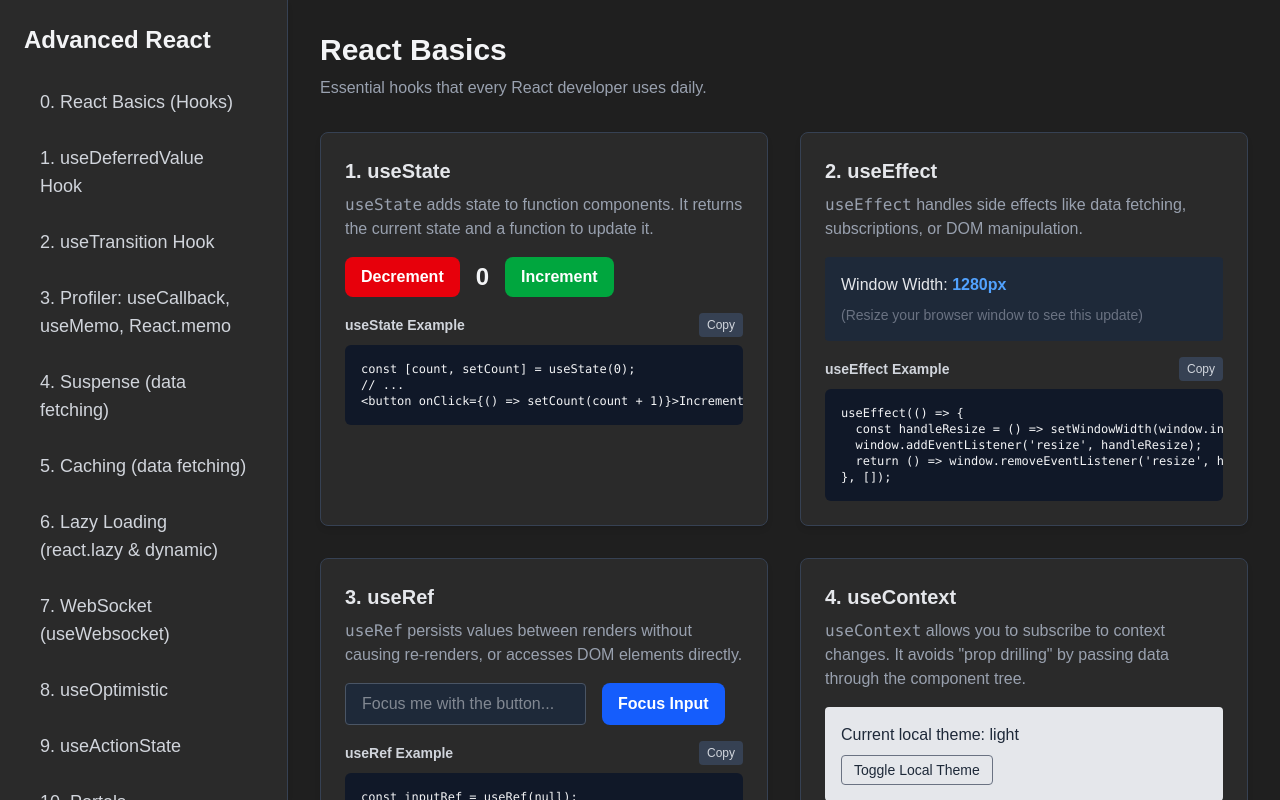
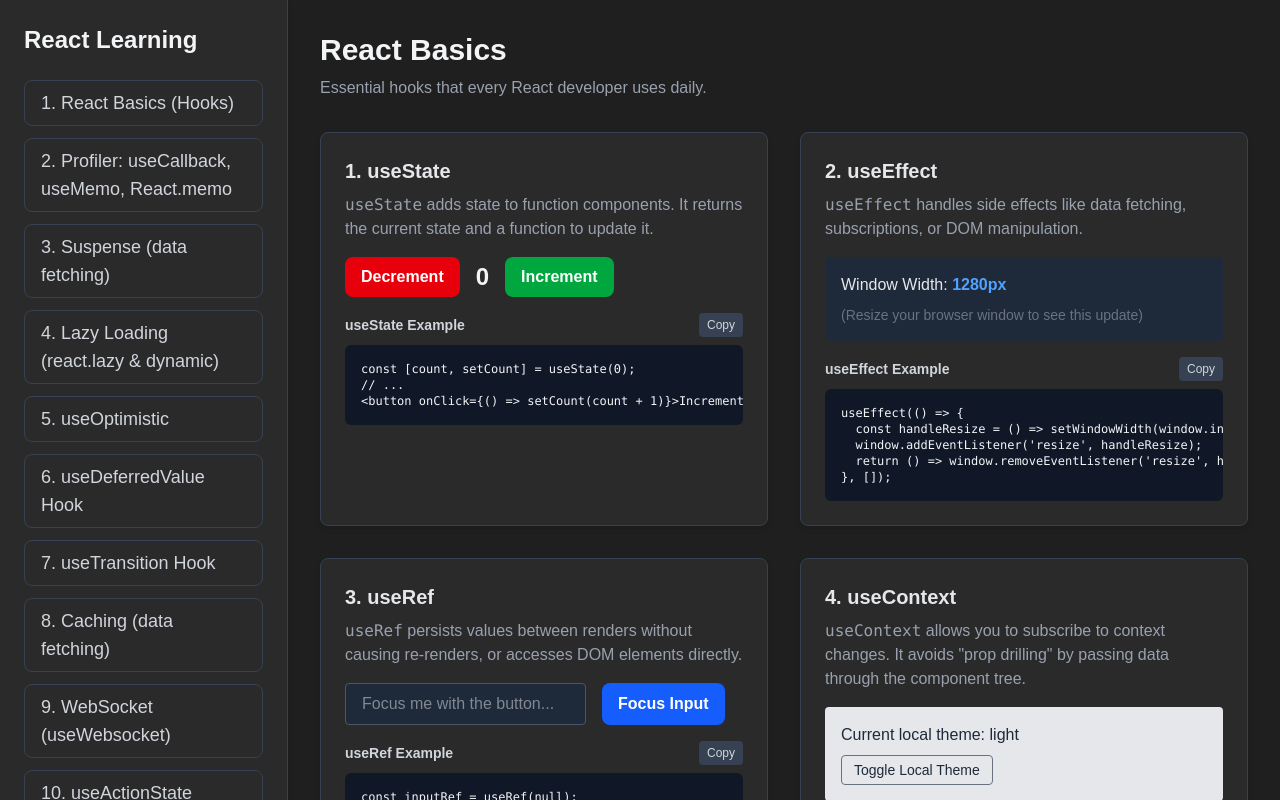
Before and after one commit to JovanJJ/react-advanced, a Next.js app: page /react-basics in a window 1280 px wide. Shown: the top 800 px of the page. Built offline with nearby package versions, Linux system fonts and the light colour scheme.

Commit message:
Create useActionState page

```diff
--- a/app/layout.jsx
+++ b/app/layout.jsx
@@ -28,72 +28,74 @@
       <body
         suppressHydrationWarning
         className={`${geistSans.variable} ${geistMono.variable} antialiased`}>
-
-        <div className="flex h-screen bg-[#1F1F1F] text-gray-100">
-          <aside className="w-72 flex-shrink-0 bg-[#2A2A2A] p-6 shadow-md border-r border-gray-700">
+        <div className="flex h-full bg-[#1F1F1F] text-gray-100">
+          <aside className="w-72 flex-shrink-0 bg-[#2A2A2A] p-6 shadow-md border-r border-gray-700 ">
             <h1 className="mb-6 text-2xl font-bold text-gray-100">
-              Advanced React
+              React Learning
             </h1>
-            <nav>
+            <nav className=" overflow-y-auto">
               <ul className="space-y-3">
                 <li>
-                  <Link href="/react-basics" className="block rounded-lg px-4 py-2 text-lg text-gray-300 transition-colors hover:bg-[#333333] hover:text-white">
-                    0. React Basics (Hooks)
+                  <Link href="/react-basics" className="border border-gray-700 block rounded-lg px-4 py-2 text-lg text-gray-300 transition-colors hover:bg-[#333333] hover:text-white">
+                    1. React Basics (Hooks)
                   </Link>
                 </li>
                 <li>
-                  <Link href="/deferred" className="block rounded-lg px-4 py-2 text-lg text-gray-300 transition-colors hover:bg-[#333333] hover:text-white">
-                    1. useDeferredValue Hook
+                  <Link href="/profiler" className="border border-gray-700 block rounded-lg px-4 py-2 text-lg text-gray-300 transition-colors hover:bg-[#333333] hover:text-white">
+                    2. Profiler: useCallback, useMemo, React.memo
                   </Link>
                 </li>
                 <li>
-                  <Link href="/transition" className="block rounded-lg px-4 py-2 text-lg text-gray-300 transition-colors hover:bg-[#333333] hover:text-white">
-                    2. useTransition Hook
+                  <Link href="/suspense" className="border border-gray-700 block rounded-lg px-4 py-2 text-lg text-gray-300 transition-colors hover:bg-[#333333] hover:text-white">
+                    3. Suspense (data fetching)
                   </Link>
                 </li>
                 <li>
-                  <Link href="/profiler" className="block rounded-lg px-4 py-2 text-lg text-gray-300 transition-colors hover:bg-[#333333] hover:text-white">
-                    3. Profiler: useCallback, useMemo, React.memo
+                  <Link href="/lazy" className="border border-gray-700 block rounded-lg px-4 py-2 text-lg text-gray-300 transition-colors hover:bg-[#333333] hover:text-white">
+                    4. Lazy Loading (react.lazy & dynamic)
                   </Link>
                 </li>
                 <li>
-                  <Link href="/suspense" className="block rounded-lg px-4 py-2 text-lg text-gray-300 transition-colors hover:bg-[#333333] hover:text-white">
-                    4. Suspense (data fetching)
+                  <Link href="/optimistic" className="border border-gray-700 block rounded-lg px-4 py-2 text-lg text-gray-300 transition-colors hover:bg-[#333333] hover:text-white">
+                    5. useOptimistic
                   </Link>
                 </li>
                 <li>
-                  <Link href="/caching" className="block rounded-lg px-4 py-2 text-lg text-gray-300 transition-colors hover:bg-[#333333] hover:text-white">
-                    5. Caching (data fetching)
+                  <Link href="/deferred" className="border border-gray-700 block rounded-lg px-4 py-2 text-lg text-gray-300 transition-colors hover:bg-[#333333] hover:text-white">
+                    6. useDeferredValue Hook
                   </Link>
                 </li>
                 <li>
-                  <Link href="/lazy" className="block rounded-lg px-4 py-2 text-lg text-gray-300 transition-colors hover:bg-[#333333] hover:text-white">
-                    6. Lazy Loading (react.lazy & dynamic)
+                  <Link href="/transition" className="border border-gray-700 block rounded-lg px-4 py-2 text-lg text-gray-300 transition-colors hover:bg-[#333333] hover:text-white">
+                    7. useTransition Hook
+                  </Link>
+                </li>
+
+                <li>
+                  <Link href="/caching" className="border border-gray-700 block rounded-lg px-4 py-2 text-lg text-gray-300 transition-colors hover:bg-[#333333] hover:text-white">
+                    8. Caching (data fetching)
+                  </Link>
+                </li>
+
+                <li>
+                  <Link href="/websocket" className="border border-gray-700 block rounded-lg px-4 py-2 text-lg text-gray-300 transition-colors hover:bg-[#333333] hover:text-white">
+                    9. WebSocket (useWebsocket)
+                  </Link>
+                </li>
+
+                <li>
+                  <Link href="/action-state" className="border border-gray-700 block rounded-lg px-4 py-2 text-lg text-gray-300 transition-colors hover:bg-[#333333] hover:text-white">
+                    10. useActionState
                   </Link>
                 </li>
                 <li>
-                  <Link href="/websocket" className="block rounded-lg px-4 py-2 text-lg text-gray-300 transition-colors hover:bg-[#333333] hover:text-white">
-                    7. WebSocket (useWebsocket)
+                  <Link href="/portals" className="border border-gray-700 block rounded-lg px-4 py-2 text-lg text-gray-300 transition-colors hover:bg-[#333333] hover:text-white">
+                    11. Portals
                   </Link>
                 </li>
                 <li>
-                  <Link href="/optimistic" className="block rounded-lg px-4 py-2 text-lg text-gray-300 transition-colors hover:bg-[#333333] hover:text-white">
-                    8. useOptimistic
-                  </Link>
-                </li>
-                <li>
-                  <Link href="/action-state" className="block rounded-lg px-4 py-2 text-lg text-gray-300 transition-colors hover:bg-[#333333] hover:text-white">
-                    9. useActionState
-                  </Link>
-                </li>
-                <li>
-                  <Link href="/portals" className="block rounded-lg px-4 py-2 text-lg text-gray-300 transition-colors hover:bg-[#333333] hover:text-white">
-                    10. Portals
-                  </Link>
-                </li>
-                <li>
-                  <Link href="/compound" className="block rounded-lg px-4 py-2 text-lg text-gray-300 transition-colors hover:bg-[#333333] hover:text-white">
-                    11. Compound Components
+                  <Link href="/compound" className="border border-gray-700 block rounded-lg px-4 py-2 text-lg text-gray-300 transition-colors hover:bg-[#333333] hover:text-white">
+                    12. Compound Components
                   </Link>
                 </li>
               </ul>
```
Also changed, not shown: app/action-state/page.jsx (line endings or trailing spaces).
